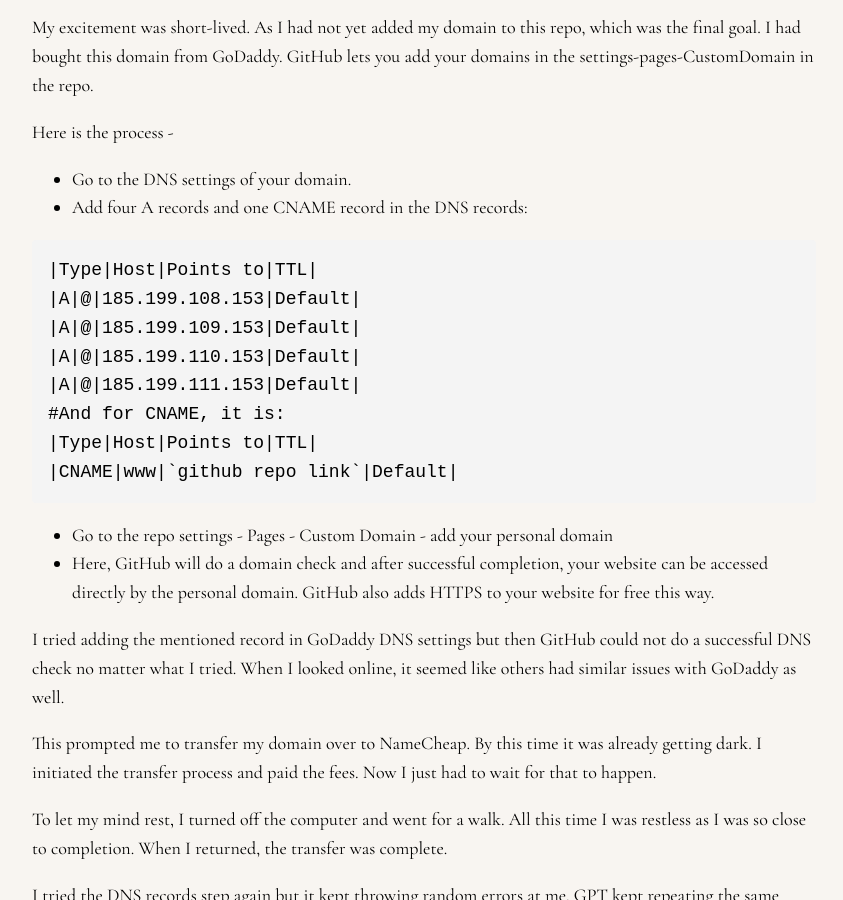
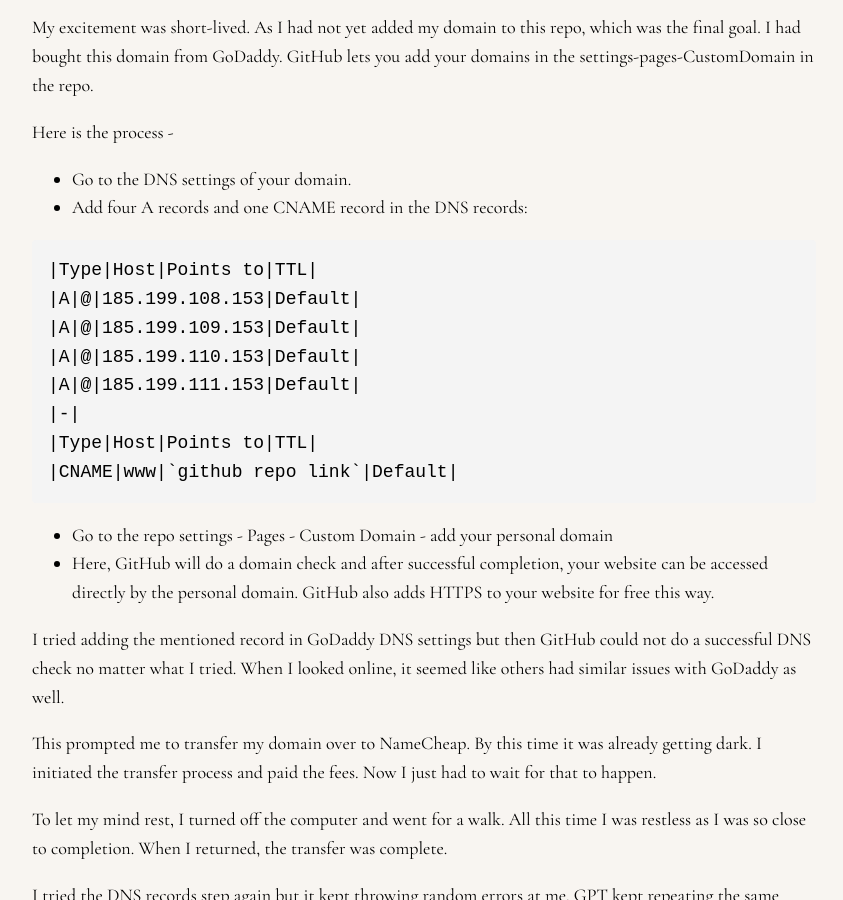
Before and after one commit to harsh-nahar/harsh-nahar.github.io, a Jekyll site: the page built from _posts/2025-05-11-how-did-i-or-ai-create-this-website.md, in a window 1280 px wide and 900 px high, scrolled down 3956 px. Shown: the whole window, without its empty margins (216-1059 px from the left). Built offline with Jekyll 4.4.1, drawn with Linux system fonts in a browser that asks for light colours.

Commit message:
Update 2025-05-11-how-did-i-or-ai-create-this-website.md

````diff
--- a/_posts/2025-05-11-how-did-i-or-ai-create-this-website.md
+++ b/_posts/2025-05-11-how-did-i-or-ai-create-this-website.md
@@ -100,7 +100,7 @@
 |A|@|185.199.109.153|Default|
 |A|@|185.199.110.153|Default|
 |A|@|185.199.111.153|Default|
-#And for CNAME, it is:
+|-|
 |Type|Host|Points to|TTL|
 |CNAME|www|`github repo link`|Default|
 ```
````
